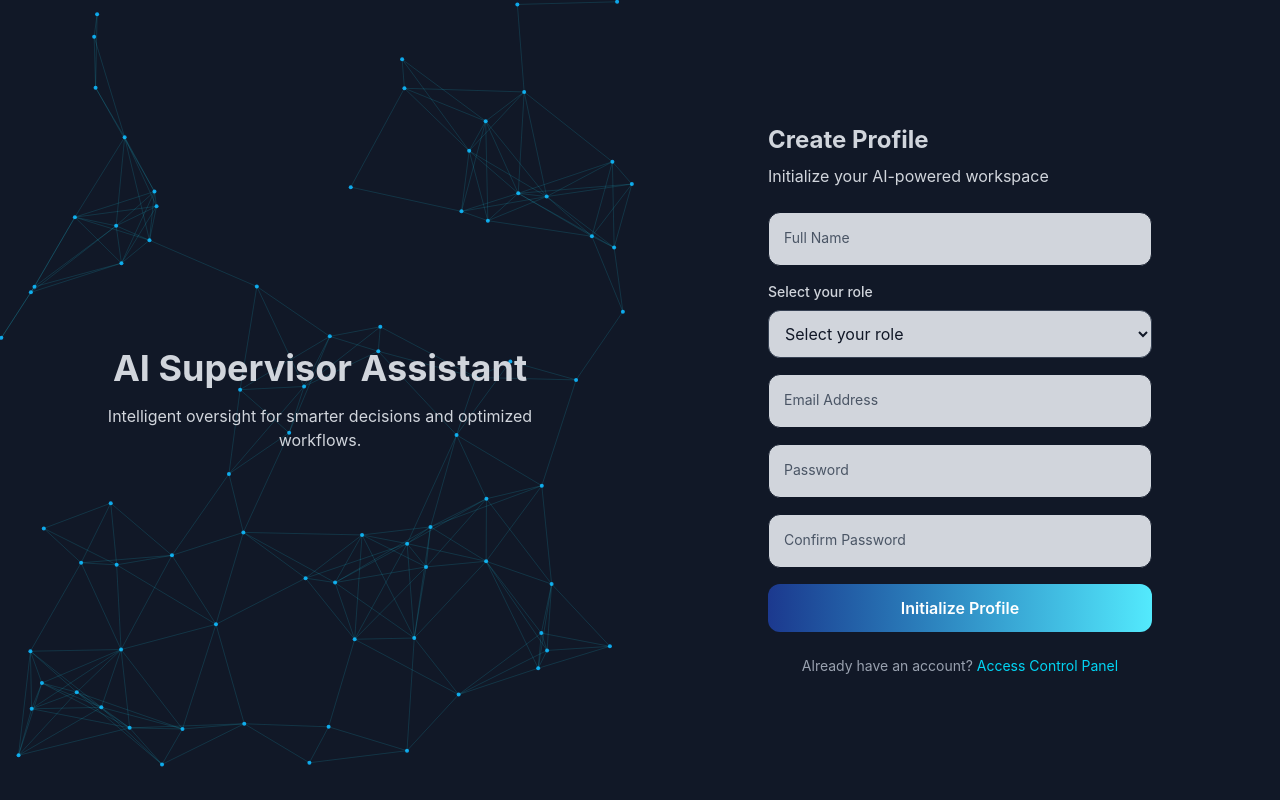
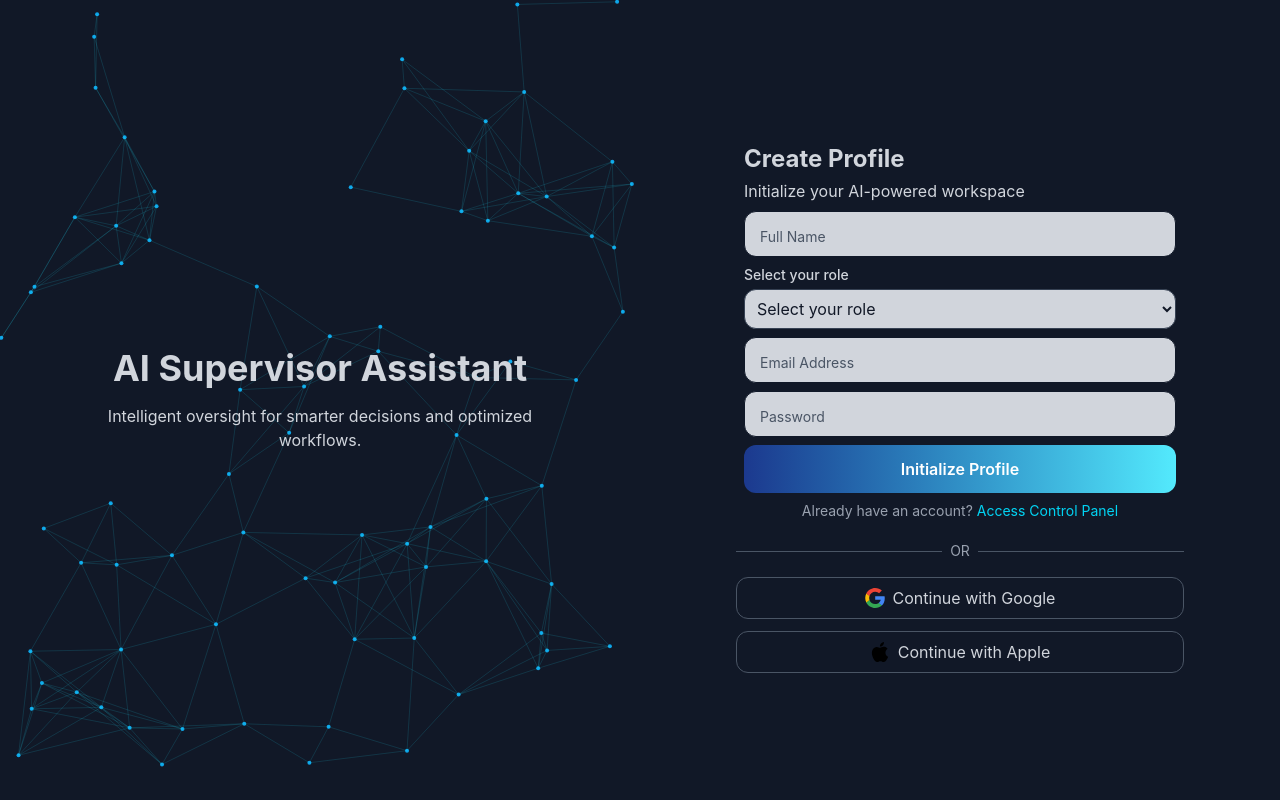
Before and after one commit to MaddiePst/ai-supervisor-app, a React app in the folder Frontend/: page /register in a window 1280 px wide. Built offline with nearby package versions, Linux system fonts and the light colour scheme; the HTML template or start-up script is replaced by a standard one.

Commit message:
feat: updated version

```diff
--- a/Frontend/src/Components/AuthLayout.jsx
+++ b/Frontend/src/Components/AuthLayout.jsx
@@ -1,19 +1,17 @@
-// src/components/AuthLayout.jsx
 import React from "react";
 import NeuralBackground from "./NeuralBackground";
+import SocialAuthButtons from "../Components/SocialAuthButtons.jsx";
 
 export default function AuthLayout({ children }) {
   return (
     <div className="min-h-screen w-full flex bg-[#111827] text-gray-300">
 
       {/* Left Panel */}
-      <div className="lg:flex w-1/2 relative h-screen items-center justify-center">
-        {/* Neural background fills the panel */}
+      <div className="hidden lg:flex w-1/2 relative h-screen items-center justify-center">
         <NeuralBackground />
 
-        {/* Overlay text */}
-        <div className="relative  text-center p-20">
-          <h1 className="text-4xl font-bold mb-4 ">
+        <div className="relative text-center p-20">
+          <h1 className="text-4xl font-bold mb-4">
             AI Supervisor Assistant
           </h1>
           <p className="max-w-md">
@@ -23,9 +21,13 @@ export default function AuthLayout({ children }) {
       </div>
 
       {/* Right Panel */}
-      <div className="flex  w-1/2 h-screen items-center justify-center p-2">
-        {children}
+      <div className="flex flex-col w-full lg:w-1/2 h-screen items-center justify-center p-6">
+        <div className="w-full max-w-md">
+          {children}
+          <SocialAuthButtons />
+        </div>
       </div>
+
     </div>
   );
 }
--- a/Frontend/src/Components/InputField.jsx
+++ b/Frontend/src/Components/InputField.jsx
@@ -6,12 +6,12 @@ export default function InputField({ label, type = "text", ...props }) {
       <input
         type={type}
         placeholder=" "
-        className="peer w-full px-4 pt-5 pb-2 rounded-xl bg-gray-300 border border-gray-900 focus:border-cyan-500 focus:ring-3 focus:ring-cyan-500 focus:text-[#1E3A8A] *:outline-none transition"
+        className="peer w-full px-2 pt-3 pb-2 rounded-xl bg-gray-300 border border-gray-900 focus:border-cyan-500 focus:ring-3 focus:ring-cyan-500 focus:text-[#1E3A8A] *:outline-none transition"
         {...props}
       />
-      <label className="absolute left-4 top-2 text-gray-400 text-sm transition-all
+      <label className="absolute left-4 top-1 text-gray-400 text-sm transition-all
         peer-placeholder-shown:top-4 peer-placeholder-shown:text-gray-600
-        peer-focus:top-2 peer-focus:text-[#111827]">
+        peer-focus:top-1 peer-focus:text-[#111827]">
         {label}
       </label>
     </div>
--- /dev/null
+++ b/Frontend/src/Components/SocialAuthButtons.jsx
@@ -0,0 +1,25 @@
+import React from "react";
+import googleIcon from "../assets/google.svg"
+import appleIcon from "../assets/apple.svg"
+ export default function SocialAuthButtons(){
+  return (
+  <>
+   {/* Divider */}
+   <div className="mt-2 flex flex-col gap-3">
+     <div className="flex items-center my-1">
+      <hr className="grow border-gray-600" />
+      <span className="px-2 text-gray-400 text-sm">OR</span>
+      <hr className="grow border-gray-600" />
+      </div>
+
+      <button className="w-full flex items-center justify-center gap-2 py-2 rounded-xl border border-gray-600 hover:bg-gray-700 transition">
+         <img src={googleIcon} alt="Google" className="w-5 h-5" />
+         Continue with Google
+         </button>
+         <button className="w-full flex items-center justify-center gap-2 py-2 rounded-xl border border-gray-600 hover:bg-gray-700 transition">
+          <img src={appleIcon} alt="Apple" className="w-5 h-5" />
+          Continue with Apple </button>
+          </div>
+          </>
+          )
+        }
--- a/Frontend/src/Pages/Login.jsx
+++ b/Frontend/src/Pages/Login.jsx
@@ -1,26 +1,29 @@
-// src/Pages/Login.jsx
+
 import React from "react";
-import { Link } from "react-router-dom";
+import { Link, useNavigate } from "react-router-dom";
 import AuthLayout from "../components/AuthLayout";
 import InputField from "../Components/InputField";
 
 export default function Login() {
+  const navigate = useNavigate();
+
   return (
     <AuthLayout>
-      <div className="w-full max-w-md p-7 flex flex-col justify-centerctext-gray-300">
-        <h2 className="text-3xl font-bold mb-2">Welcome!!</h2>
-        <p className=" mb-8">Access your AI control panel</p>
+      <div className="w-full max-w-md p-3 flex flex-col justify-centerctext-gray-300">
+        <h2 className="text-3xl font-bold mb-1">Welcome!!</h2>
+        <p className=" mb-4">Access your AI control panel</p>
 
-        <div className="space-y-6">
+        <div className="space-y-4">
           <InputField label="Email Address" type="email" />
           <InputField label="Password" type="password" />
 
-          <button className="w-full bg-linear-to-r from-blue-900 to-cyan-300 hover:-translate-y-px active:translate-y-px transition transform py-3 rounded-xl font-semibold text-white">
+          <button className="w-full bg-linear-to-r from-blue-900 to-cyan-300 hover:-translate-y-px active:translate-y-px transition transform py-3 rounded-xl font-semibold text-white"
+          onClick={() => navigate("/dashboard")}>
             Access Control Panel
           </button>
         </div>
 
-        <p className="text-white text-sm mt-8 text-center">
+        <p className="text-white text-sm mt-2 text-center">
           Don’t have an account? {" "}
           <Link to="/register" className="text-cyan-400 hover:underline">
             Initialize Profile
--- /dev/null
+++ b/Frontend/src/Pages/Profile.jsx
@@ -0,0 +1,158 @@
+import { useState } from "react";
+
+export default function EditProfile() {
+  const [formData, setFormData] = useState({
+    fullName: "",
+    pronouns: "",
+    industry: "",
+    role: "",
+    country: "",
+    city: "",
+    experience: "",
+    headline: "",
+    description: "",
+    skills: "",
+    availability: "",
+    image: null,
+    preview: null,
+  });
+
+  const handleChange = (e) => {
+    const { name, value } = e.target;
+    setFormData((prev) => ({
+      ...prev,
+      [name]: value,
+    }));
+  };
+
+  const handleImageUpload = (e) => {
+    const file = e.target.files[0];
+    if (!file) return;
+
+    setFormData((prev) => ({
+      ...prev,
+      image: file,
+      preview: URL.createObjectURL(file),
+    }));
+  };
+
+  const handleSubmit = (e) => {
+    e.preventDefault();
+    console.log("Profile Data:", formData);
+    // TODO: send to backend
+  };
+
+  return (
+    <div className="max-w-3xl mx-auto p-6">
+      <h1 className="text-2xl font-semibold mb-6">Edit Profile</h1>
+
+      <form onSubmit={handleSubmit} className="space-y-6">
+        {/* Profile Image */}
+        <div className="flex items-center gap-6">
+          <div className="w-24 h-24 rounded-full bg-gray-200 overflow-hidden">
+            {formData.preview ? (
+              <img
+                src={formData.preview}
+                alt="Profile Preview"
+                className="w-full h-full object-cover"
+              />
+            ) : null}
+          </div>
+
+          <label className="cursor-pointer bg-black text-white px-4 py-2 rounded-lg">
+            Upload Photo
+            <input
+              type="file"
+              accept="image/*"
+              onChange={handleImageUpload}
+              className="hidden"
+            />
+          </label>
+        </div>
+
+        {/* Full Name */}
+        <Input label="Full Name" name="fullName" value={formData.fullName} onChange={handleChange} />
+
+        {/* Pronouns */}
+        <Input label="Pronouns" name="pronouns" value={formData.pronouns} onChange={handleChange} placeholder="e.g. she/her, he/him, they/them" />
+
+        {/* Industry */}
+        <Input label="Industry" name="industry" value={formData.industry} onChange={handleChange} />
+
+        {/* Country & City */}
+        <div className="grid grid-cols-1 md:grid-cols-2 gap-4">
+          <Input label="Country / Region" name="country" value={formData.country} onChange={handleChange} />
+          <Input label="City" name="city" value={formData.city} onChange={handleChange} />
+        </div>
+
+        {/* Experience */}
+        <Input
+          label="Experience (years)"
+          name="experience"
+          type="number"
+          value={formData.experience}
+          onChange={handleChange}
+        />
+
+        {/* Headline */}
+        <Input label="Headline" name="headline" value={formData.headline} onChange={handleChange} placeholder="Short professional headline" />
+
+        {/* Description */}
+        <div>
+          <label className="block text-sm font-medium mb-1">Description</label>
+          <textarea
+            name="description"
+            rows="4"
+            value={formData.description}
+            onChange={handleChange}
+            className="w-full border rounded-lg p-3 focus:outline-none focus:ring-2 focus:ring-black"
+            placeholder="Tell us about yourself..."
+          />
+        </div>
+
+        {/* Skills */}
+        <Input
+          label="Skills"
+          name="skills"
+          value={formData.skills}
+          onChange={handleChange}
+          placeholder="e.g. React, Node.js, UX Design"
+        />
+
+        {/* Availability */}
+        <Input
+          label="Availability"
+          name="availability"
+          value={formData.availability}
+          onChange={handleChange}
+          placeholder="e.g. Open to work, Freelance, Part-time"
+        />
+
+        {/* Save Button */}
+        <button
+          type="submit"
+          className="w-full bg-black text-white py-3 rounded-lg font-medium hover:opacity-90"
+        >
+          Save Changes
+        </button>
+      </form>
+    </div>
+  );
+}
+
+/* Reusable Input Component */
+function Input({ label, name, value, onChange, type = "text", placeholder = "" }) {
+  return (
+    <div>
+      <label className="block text-sm font-medium mb-1">{label}</label>
+      <input
+        type={type}
+        name={name}
+        value={value}
+        onChange={onChange}
+        placeholder={placeholder}
+        className="w-full border rounded-lg p-3 focus:outline-none focus:ring-2 focus:ring-black"
+      />
+    </div>
+  );
+}
--- a/Frontend/src/Pages/Register.jsx
+++ b/Frontend/src/Pages/Register.jsx
@@ -1,39 +1,39 @@
-import { Link } from "react-router-dom";
+import { Link, useNavigate} from "react-router-dom";
 import React from "react";
 import AuthLayout from "../components/AuthLayout";
 import InputField from "../Components/InputField";
 
 export default function Register() {
+  const navigate = useNavigate();
+
   return (
     <AuthLayout>
-      <div className="w-full max-w-md bg-[#111827] p-8 text-gray-300">
-        <h2 className="text-2xl font-bold mb-2">Create Profile</h2>
-        <p className=" mb-6">
+      <div className="w-full max-w-md bg-[#111827] p-2 mt-2 text-gray-300">
+        <h2 className="text-2xl font-bold mb-1">Create Profile</h2>
+        <p className=" mb-2">
           Initialize your AI-powered workspace
         </p>
 
-        <div className="space-y-4">
+        <div className="space-y-2">
           <InputField label="Full Name" />
           <div className="flex flex-col text-gray-300">
-  <label className="mb-2 text-sm font-medium ">Select your role</label>
-  <select
-    className="w-full rounded-xl bg-gray-300 border border-gray-700 p-3 focus:outline-none focus:ring-2 focus:ring-cyan-500 text-[#111827]"
-  >
-    <option value="">Select your role</option>
-    <option value="employer">Employer</option>
-    <option value="employee">Employee</option>
-  </select>
-</div>
+            <label className="mb-1 text-sm font-medium ">Select your role</label>
+            <select className="w-full rounded-xl bg-gray-300 border border-gray-700 p-2 focus:outline-none focus:ring-2 focus:ring-cyan-500 text-[#111827]">
+              <option value="">Select your role</option>
+              <option value="employer">Employer</option>
+              <option value="employee">Employee</option>
+            </select>
+          </div>
           <InputField label="Email Address" type="email" />
           <InputField label="Password" type="password" />
-          <InputField label="Confirm Password" type="password" />
 
-          <button className="w-full bg-linear-to-r from-blue-900 to-cyan-300 hover:-translate-y-px active:-translate-y-px transition transform py-3 rounded-xl font-semibold text-white">
+          <button className="w-full bg-linear-to-r from-blue-900 to-cyan-300 hover:-translate-y-px active:-translate-y-px transition transform py-3 rounded-xl font-semibold text-white"
+          onClick={() => navigate("/dashboard/settings/profile")}>
             Initialize Profile
           </button>
         </div>
 
-        <p className="text-gray-400 text-sm mt-6 text-center">
+        <p className="text-gray-400 text-sm mt-2 text-center">
           Already have an account?{" "}
           <Link to="/login" className="text-cyan-400 hover:underline">
             Access Control Panel
```
Also changed, not shown: Frontend/src/assets/apple.svg (added), Frontend/src/assets/google.svg (added).
